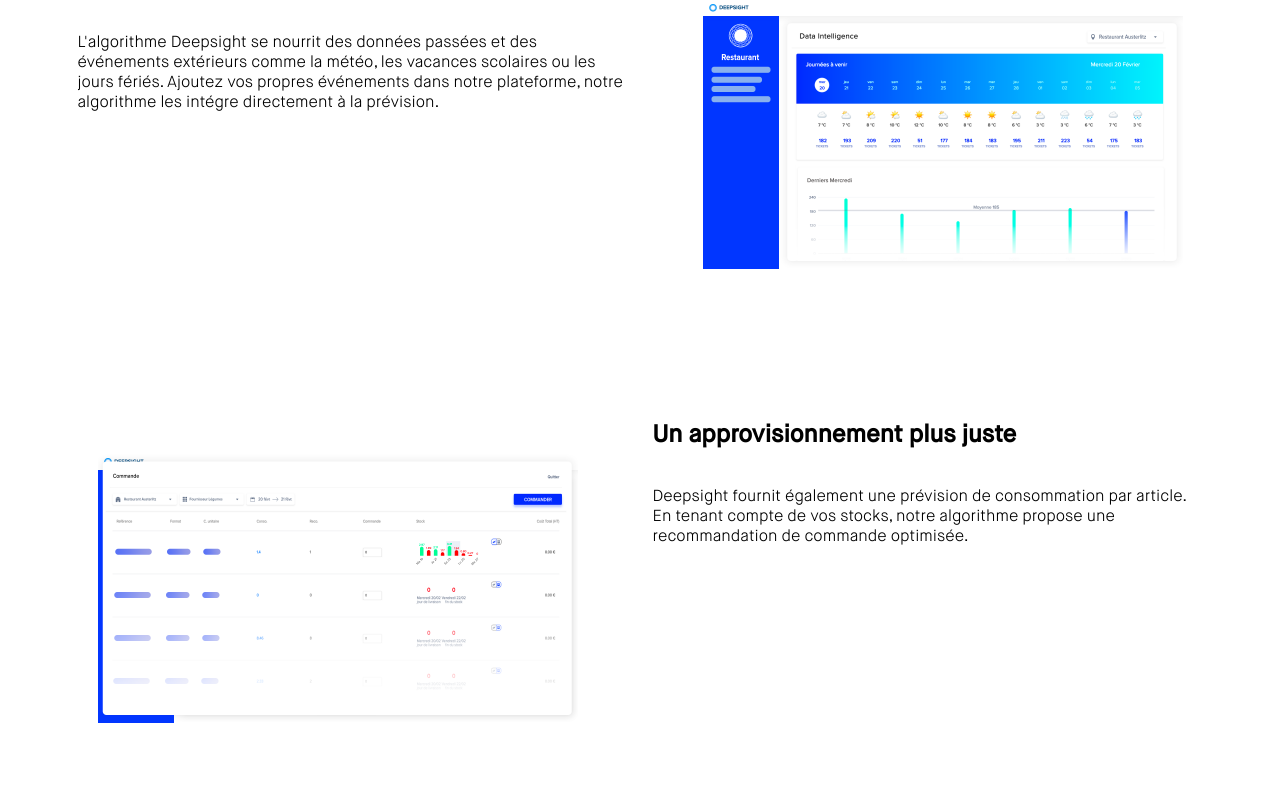
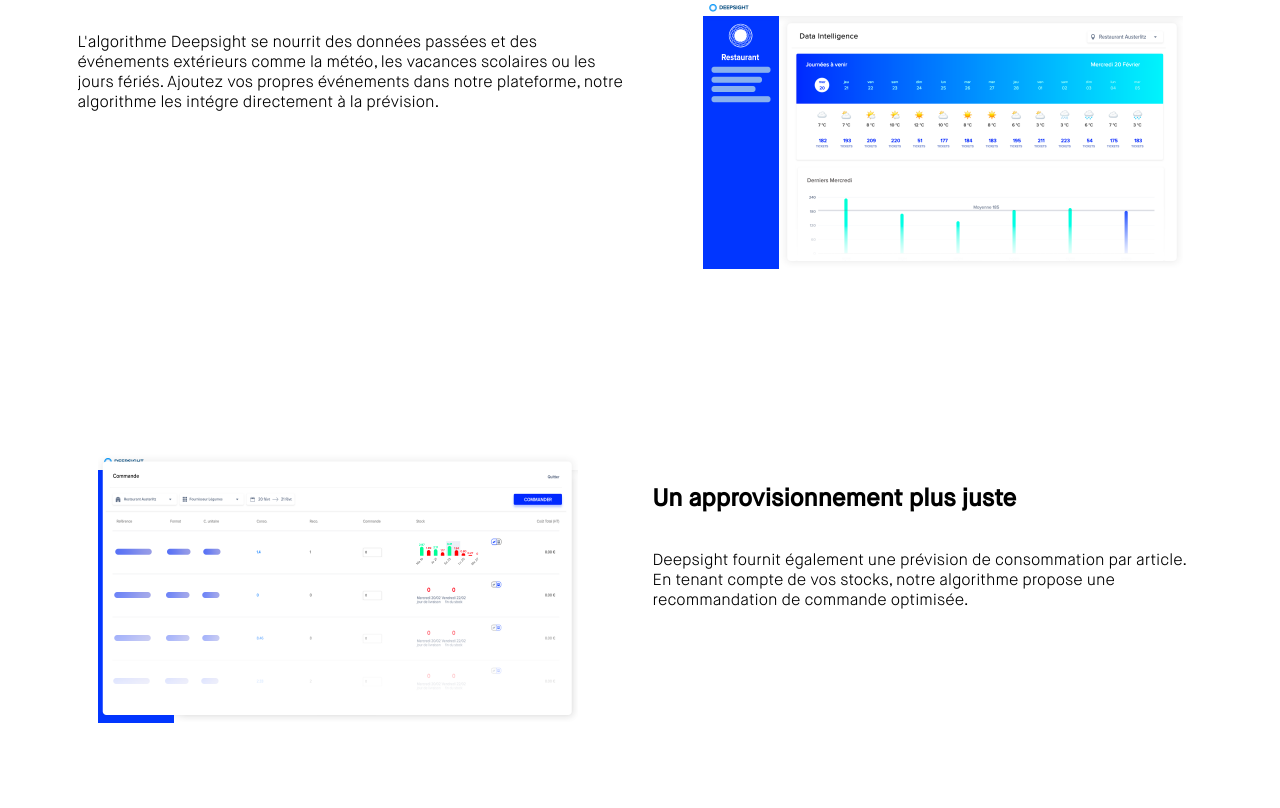
Before and after one commit to valentinpignolet/valentinpignolet.github.io, a PHP site: page / in a window 1280 px wide. Shown: the part 1313-2121 px from the top of the page. Run offline with PHP 8.4, Linux system fonts and the light colour scheme.

Commit message:
css bugfixing

```diff
--- a/index.html
+++ b/index.html
@@ -76,7 +76,7 @@
                             <img class='info-image' src='ressources/Prévision.png' />
                         </div>
                     </div>
-                    <div class="info-block">
+                    <div class="info-block sec">
                         <div class='info-block-image'>
                             <img class='info-image' src='ressources/Commande.png' />
                         </div>
--- a/style.css
+++ b/style.css
@@ -307,6 +307,10 @@
     margin: 140px 50px 0 50px;
 }
 
+.info-block.sec {
+    flex-wrap: wrap-reverse;
+}
+
 .info-block-text {
     width: 550px;
     height: 250px;
@@ -369,7 +373,8 @@
 }
 
 .earn-tab-item {
-    width: 375px;
+    max-width: 375px;
+    width: 100%;
     display: flex;
     margin: 30px;
 }
@@ -390,7 +395,7 @@
 
 .earn-tab-description {
     margin-left: 30px;
-    width: 260px;
+    max-width: 260px;
 }
 
 .earn-tab-description > h2 {
```
